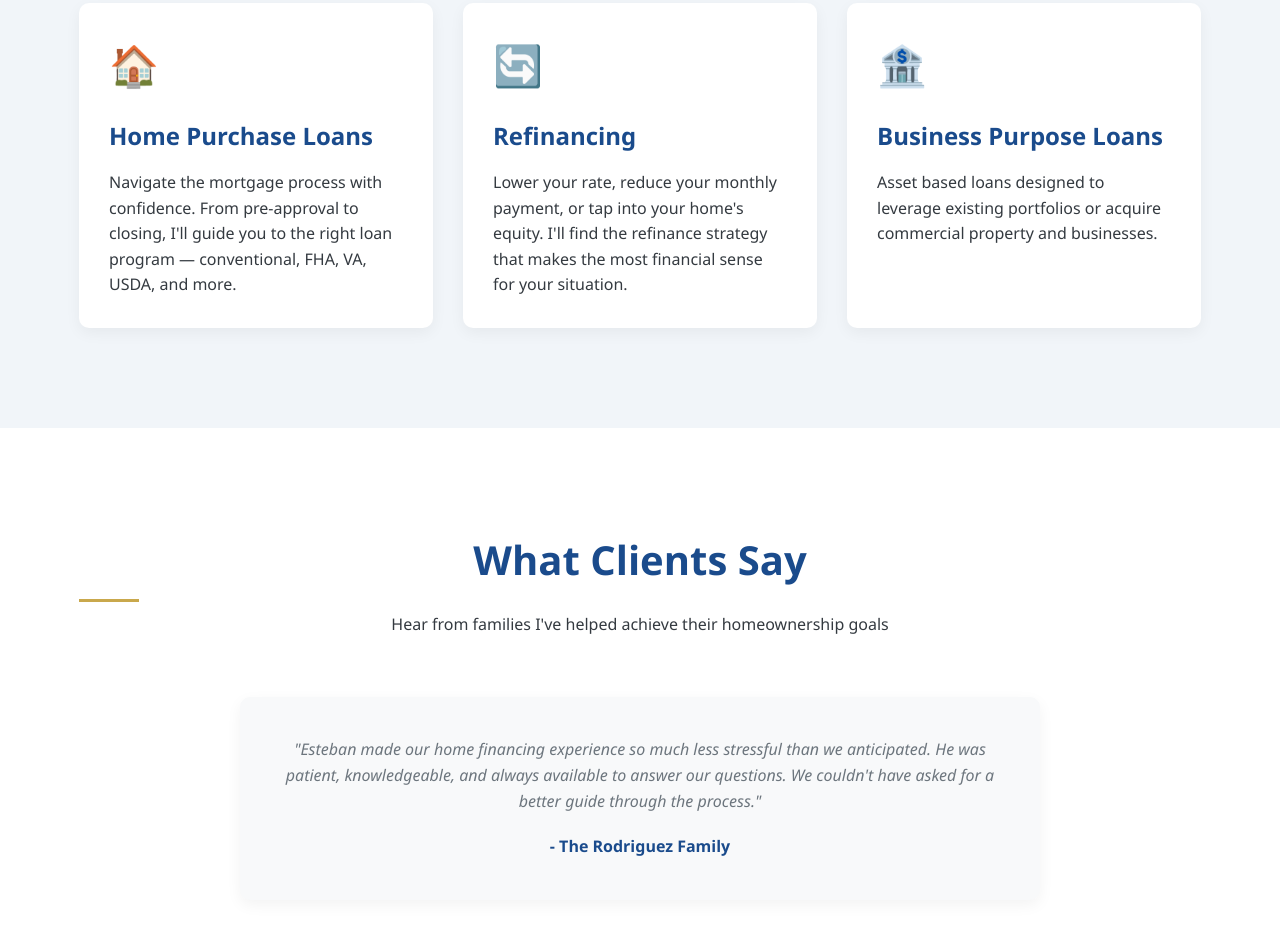
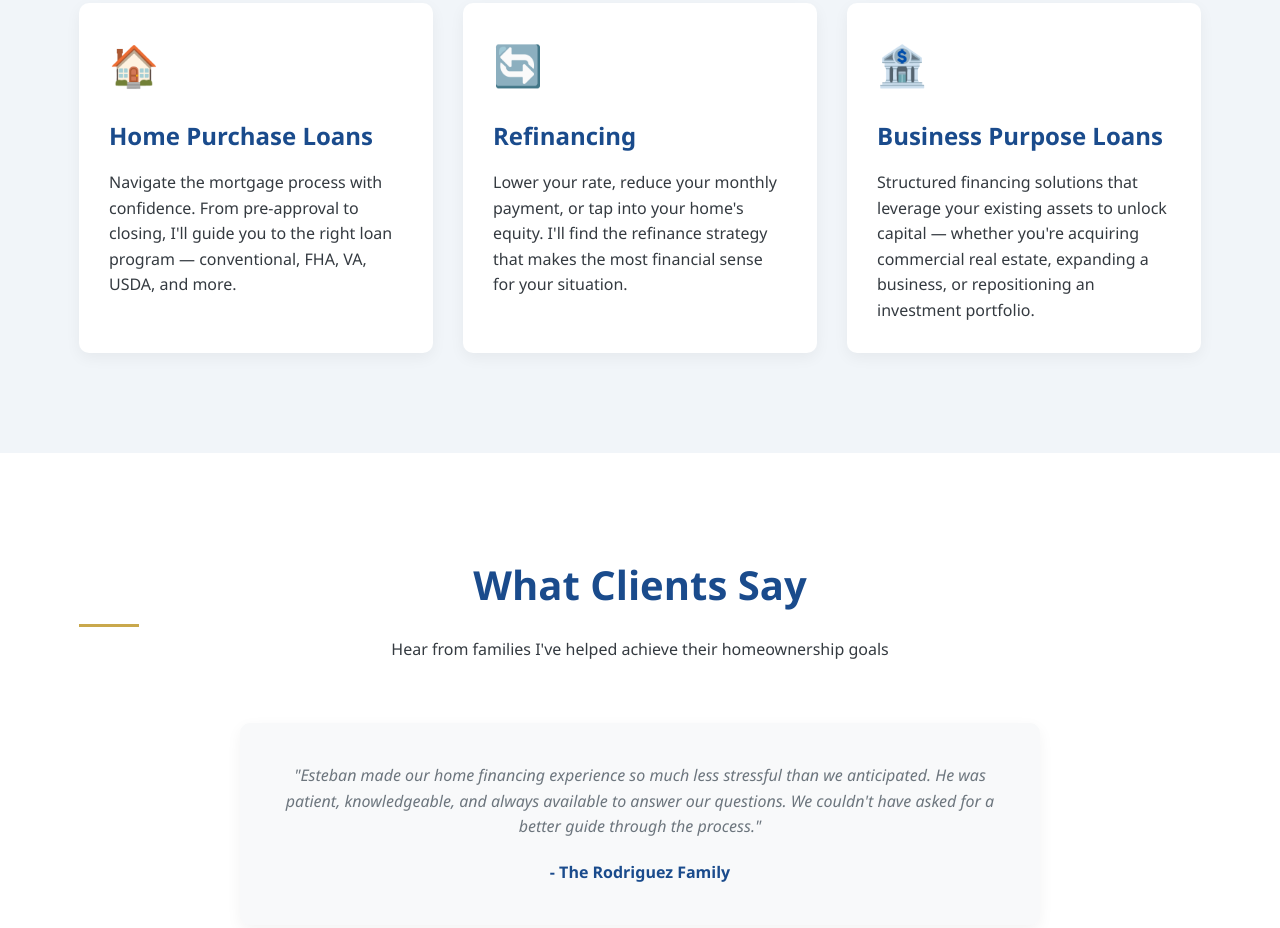
Before and after one commit to edholman/estebanholman, a plain HTML site: page index.html in a window 1280 px wide. Shown: the part 1507-2435 px from the top of the page. Drawn offline with Linux system fonts and the light colour scheme; a script that the page names is missing.

Commit message:
Improve Business Purpose Loans description copy
Co-Authored-By: Claude Sonnet 4.6 <noreply@anthropic.com>

```diff
--- a/index.html
+++ b/index.html
@@ -641,7 +641,7 @@
                 <div class="service-card">
                     <div class="service-icon">🏦</div>
                     <h3 class="service-title">Business Purpose Loans</h3>
-                    <p>Asset based loans designed to leverage existing portfolios or acquire commercial property and businesses.</p>
+                    <p>Structured financing solutions that leverage your existing assets to unlock capital — whether you're acquiring commercial real estate, expanding a business, or repositioning an investment portfolio.</p>
                 </div>
             </div>
         </div>
```
